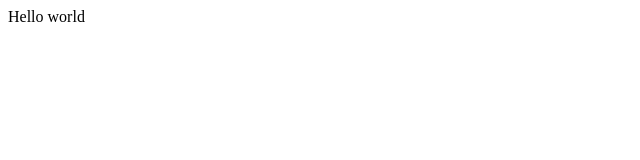
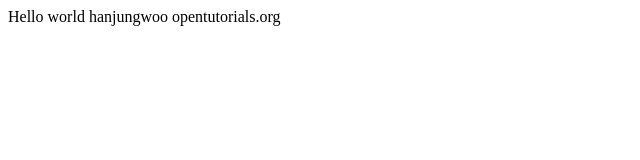
Before and after one commit to gkswjddn7979/opentutorials-hanjungwoo, a plain HTML site: page index.html in a window 1280 px wide. Shown: the whole page, without its empty margins (0-640 px from the left). Drawn offline with Linux system fonts and the light colour scheme.

Commit message:
hanjungwoo opentutirlas.org to index.html

```diff
--- a/index.html
+++ b/index.html
@@ -20,5 +20,6 @@
 
     <body>
         Hello world
+	hanjungwoo opentutorials.org
     </body>
 </html>
```
